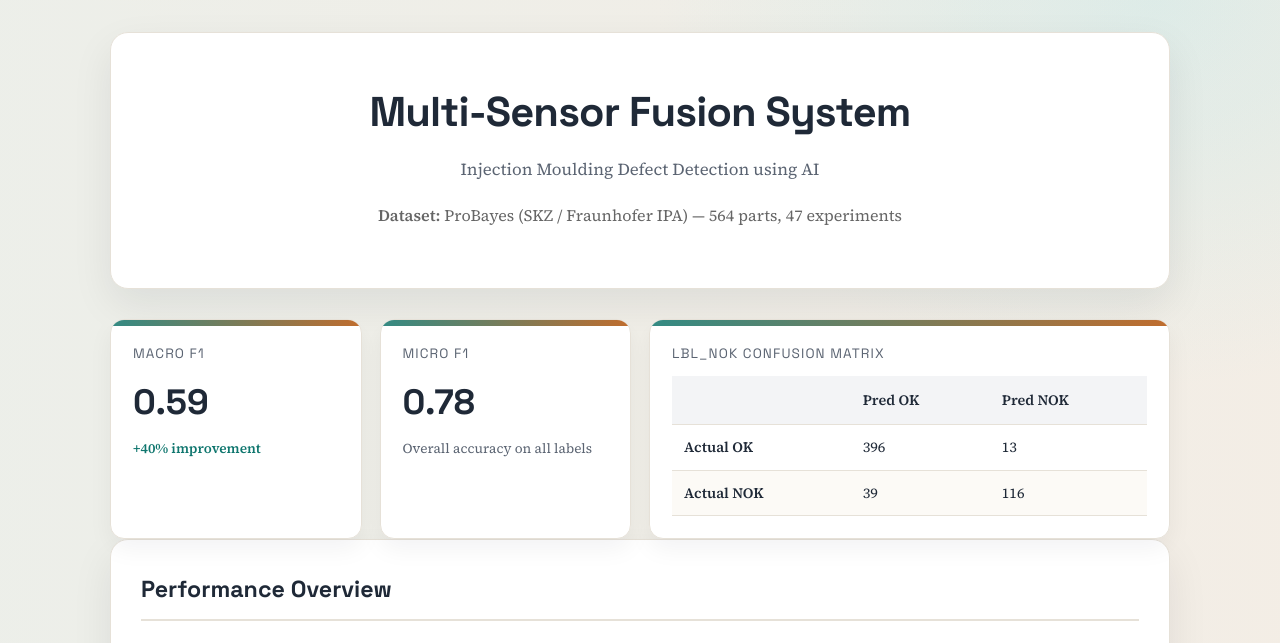
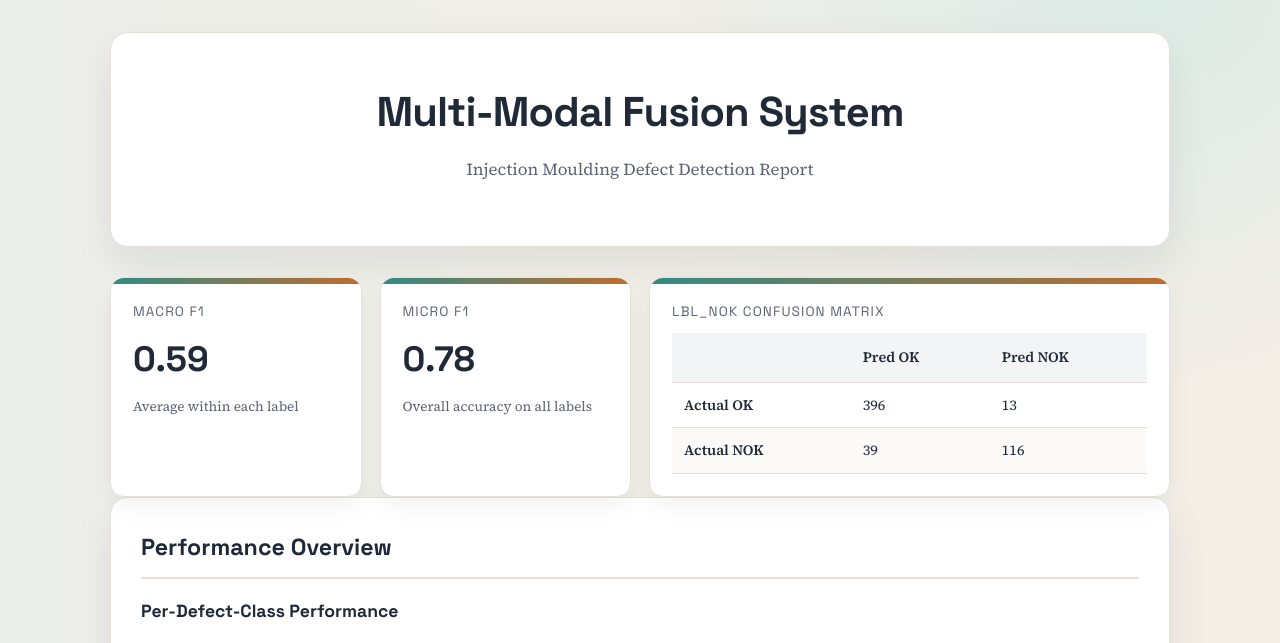
Before and after one commit to ar363/plastic-injection-moulding-quality-detection, a Flask app: page /report in a window 1280 px wide. Shown: the top 643 px of the page. Run offline with Flask 3, Linux system fonts and the light colour scheme; parts of the project's set-up code (start-up, migrations or seed data) failed here and were passed over.

Commit message:
update title formatting

```diff
--- a/artifacts/REPORT.html
+++ b/artifacts/REPORT.html
@@ -3,7 +3,7 @@
 <head>
     <meta charset="UTF-8">
     <meta name="viewport" content="width=device-width, initial-scale=1.0">
-    <title>Multi-Sensor Fusion - Injection Moulding Defect Detection Report</title>
+    <title>Multi-Modal Fusion Quality Control System</title>
     <script src="https://cdn.jsdelivr.net/npm/chart.js"></script>
     <link rel="preconnect" href="https://fonts.googleapis.com">
     <link rel="preconnect" href="https://fonts.gstatic.com" crossorigin>
@@ -310,11 +310,8 @@
 <body>
     <div class="container">
         <header>
-            <h1>Multi-Sensor Fusion System</h1>
-            <p class="subtitle">Injection Moulding Defect Detection using AI</p>
-            <p style="color: #666; margin-bottom: 15px;">
-                <strong>Dataset:</strong> ProBayes (SKZ / Fraunhofer IPA) — 564 parts, 47 experiments
-            </p>
+            <h1>Multi-Modal Fusion System</h1>
+            <p class="subtitle">Injection Moulding Defect Detection Report</p>
         </header>
 
         <!-- Key Metrics -->
@@ -322,7 +319,7 @@
             <div class="metric-card">
                 <div class="metric-label">Macro F1</div>
                 <div class="metric-value">0.59</div>
-                <div class="metric-subtext"><span class="improvement">+40% improvement</span></div>
+                <div class="metric-subtext">Average within each label</div>
             </div>
             <div class="metric-card">
                 <div class="metric-label">Micro F1</div>
--- a/fusion/__init__.py
+++ b/fusion/__init__.py
@@ -1 +1 @@
-"""Injection Moulding Multi-Sensor Fusion System."""
+"""Multi-Modal Fusion Quality Control System for Plastic Injection Moulding Defect Detection."""
--- a/fusion/analyze.py
+++ b/fusion/analyze.py
@@ -346,7 +346,7 @@ def write_report(complexity, history, metrics, token_weights, ablation, out_dir)
     n_params = complexity["total_params"]
     gflops = complexity["gflops"]
 
-    report = f"""# Multi-Sensor Fusion System — Demo Report
+    report = f"""# Multi-Modal Fusion Quality Control System — Report
 
 ## 1. Algorithmic Complexity
 
--- a/server.py
+++ b/server.py
@@ -1,6 +1,6 @@
 #!/usr/bin/env python3
 """
-server.py — Multi-Modal Fusion QC System
+server.py — Multi-Modal Fusion Quality Control System for
  Plastic Injection Moulding Defect Detection
 =================================================
 Serves thermal, CV, DXP, and tabular data for the injection moulding
@@ -509,7 +509,7 @@ def api_stats():
 # ── Main ──
 if __name__ == "__main__":
  print("=" * 50)
- print("Multi-Modal Fusion QC System")
+ print("Multi-Modal Fusion Quality Control System for")
  print("=" * 50)
  print(f" Samples  : {len(df)}")
  print(f" Thermal CSVs: {len(list(THERMAL_DIR.glob('*.csv')))}")
--- a/templates/index.html
+++ b/templates/index.html
@@ -3,7 +3,7 @@
 <head>
 <meta charset="UTF-8">
 <meta name="viewport" content="width=device-width, initial-scale=1.0">
-<title>Multi-Modal Fusion QC System — Plastic Injection Moulding Defect Detection</title>
+<title>Multi-Modal Fusion Quality Control System for Plastic Injection Moulding Defect Detection</title>
 <style>
  :root {
  --bg: #ffffff; --card: #f6f8fa; --card2: #eef1f5;
@@ -193,8 +193,8 @@
 
 <header>
  <div>
- <h1>Multi-Modal Fusion <span>QC</span> System</h1>
- <div class="sub">Plastic Injection Moulding Defect Detection<br>
+ <h1>Multi-Modal Fusion <span>Quality Control</span> System</h1>
+ <div class="sub">Multi-Modal Fusion Quality Control System<br>
   {{ total }} cycles · Thermal IR · CV · DXP · Tabular</div>
  </div>
  <a href="/report" style="padding: 10px 20px; background: #0969da; color: white; border-radius: 6px; text-decoration: none; font-weight: bold; font-size: 0.9rem; display: flex; align-items: center; gap: 6px; white-space: nowrap; transition: transform 0.2s ease; box-shadow: 0 4px 12px rgba(9, 105, 218, 0.3);" onmouseover="this.style.transform='scale(1.05)'" onmouseout="this.style.transform='scale(1)'">
```
